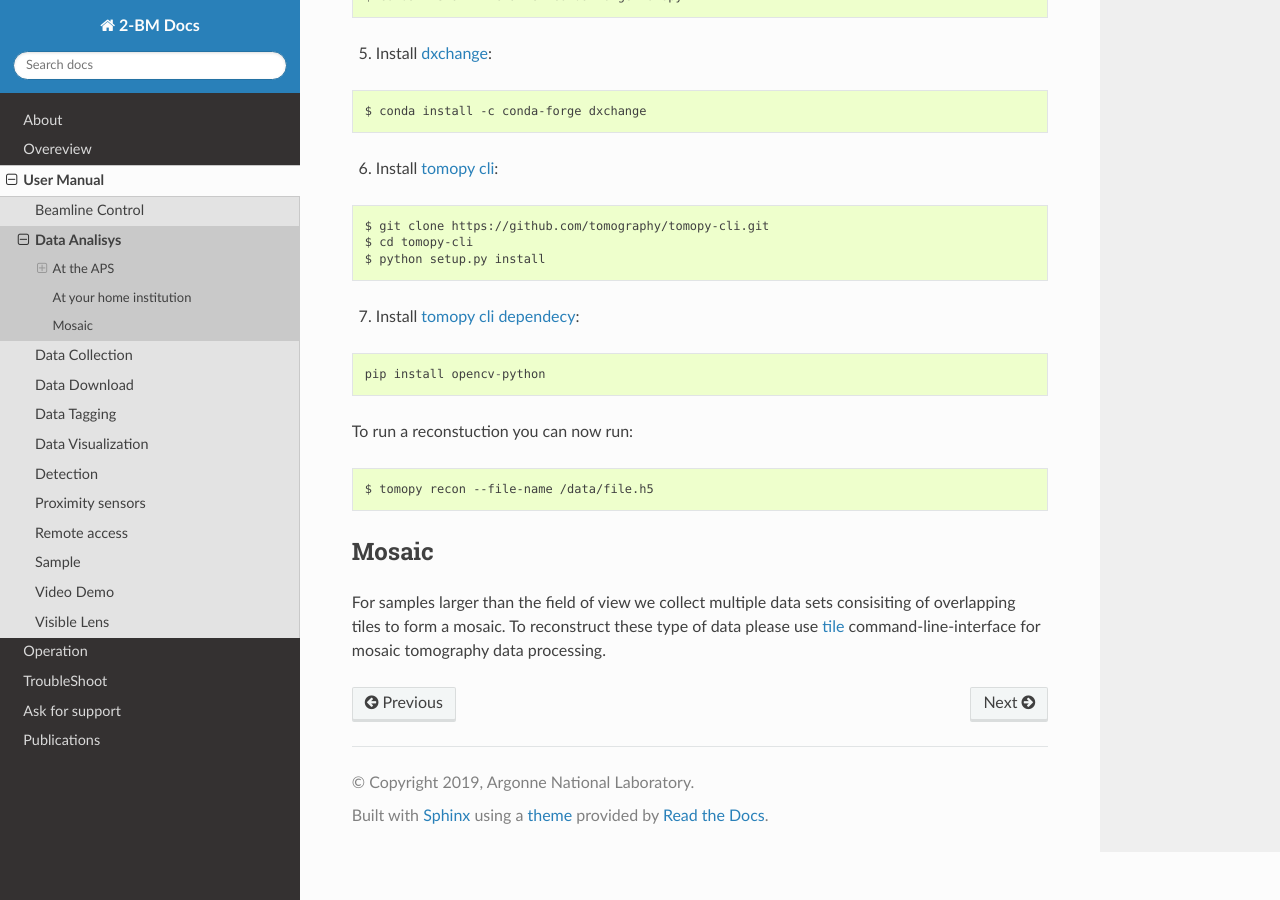
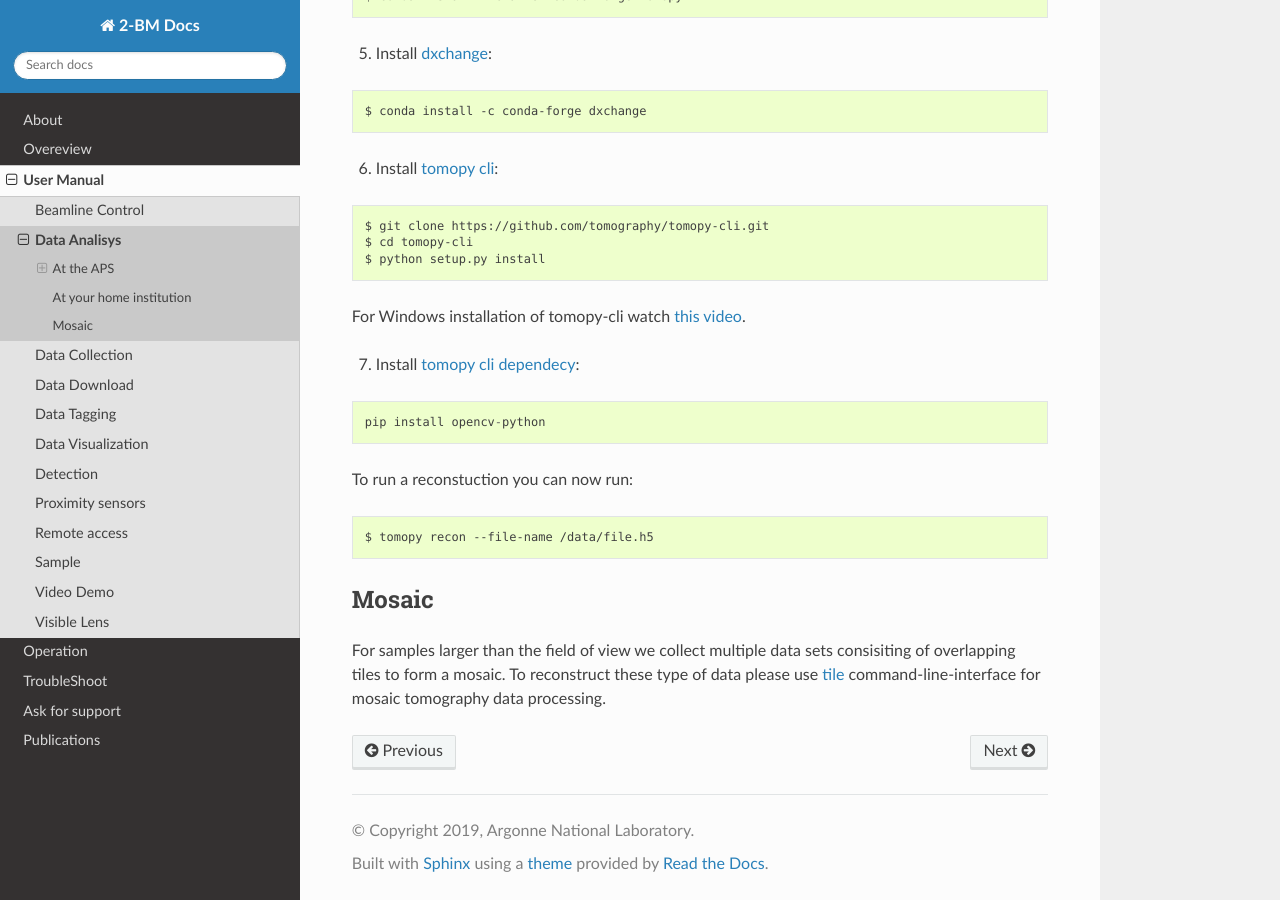
Before and after one commit to xray-imaging/2bm-docs, a Sphinx documentation site: the page built from docs/source/user/item_001.rst, in a window 1280 px wide and 900 px high, scrolled down 1598 px. Built offline with Sphinx 7.4.7 and the Read the Docs theme 2.0.0, drawn with Linux system fonts in a browser that asks for light colours; the version number could not be read and is left out.

Commit message:
added video for tomopy-cli installation

```diff
--- a/docs/source/user/item_001.rst
+++ b/docs/source/user/item_001.rst
@@ -97,6 +97,8 @@ Install the following:
     $ cd tomopy-cli
     $ python setup.py install
 
+For Windows installation of tomopy-cli watch `this video <https://anl.box.com/s/182dsmpnxx25o2xsy6n1ozgj8rx5omjg>`_.
+
 7. Install `tomopy cli dependecy <https://github.com/tomography/tomopy-cli/blob/master/requirements.txt>`_:
 
 ::
```
